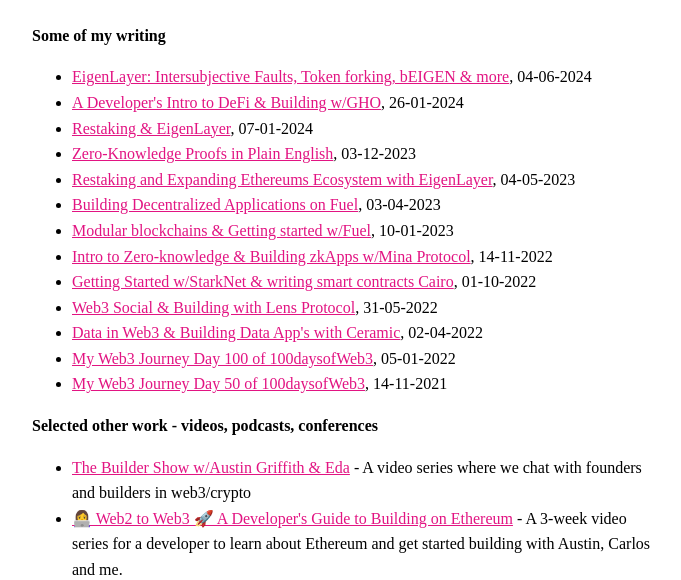
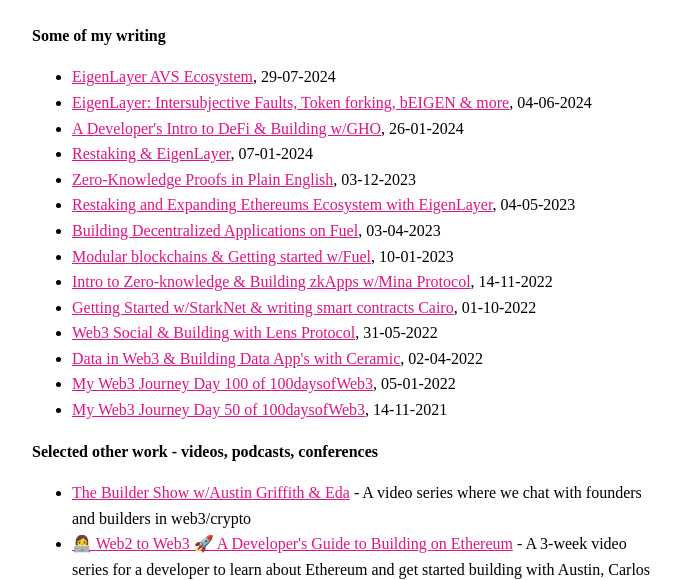
Before and after one commit to edakturk14/edakturk14.github.io, a plain HTML site: page index.html in a window 1280 px wide. Shown: the part 152-732 px from the top of the page, without its empty margins (292-973 px from the left). Drawn offline with Linux system fonts and the light colour scheme.

Commit message:
add eigen blog post

```diff
--- a/index.html
+++ b/index.html
@@ -31,6 +31,8 @@
       <div>
         <h2>Some of my writing</h2>
         <ul>
+          <li><a href="https://mirror.xyz/edatweets.eth/Pbl2PTxEDzqRTp2TsOZryw7qNrJR1t9V-Y-QvUf_ZVU">EigenLayer AVS
+              Ecosystem</a>, 29-07-2024</li>
           <li><a href="https://mirror.xyz/edatweets.eth/l3QtrWv-27h5DVkrSdFMq96MRJ8AotemvmZIQ23Ew3A">EigenLayer:
               Intersubjective Faults, Token forking, bEIGEN & more</a>, 04-06-2024</li>
           <li><a href="https://mirror.xyz/edatweets.eth/bC5sgDGbiPypvjM4xDMT4Wmn6faEmGc8zpRAM9IKNOY">A Developer's Intro
```
